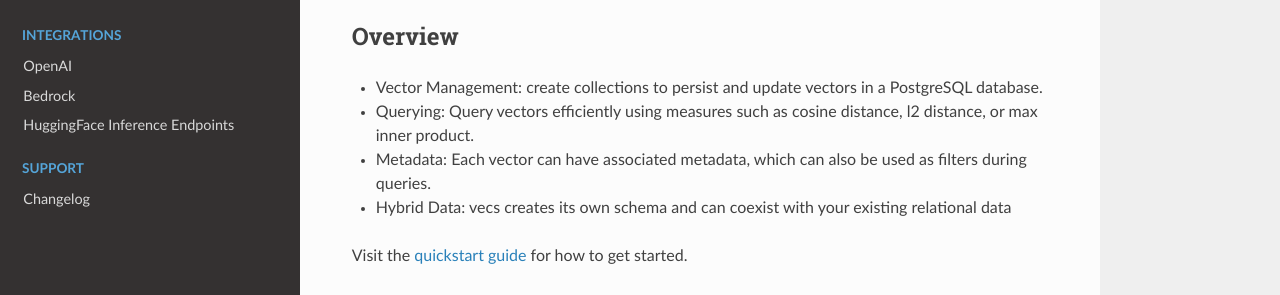
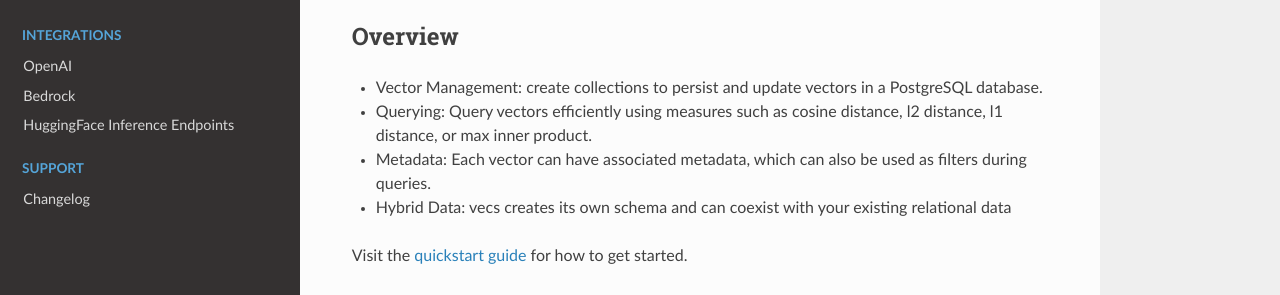
Before and after one commit to supabase/vecs, an MkDocs documentation site: the page built from docs/index.md, in a window 1280 px wide and 900 px high. Shown: the part 454-749 px from the top of the window. Built offline with MkDocs 1.6.1, drawn with Linux system fonts in a browser that asks for light colours; nearby versions of some CDN libraries.

Commit message:
update docs with l1

```diff
--- a/docs/index.md
+++ b/docs/index.md
@@ -30,7 +30,7 @@ Vecs is a Python client library for managing and querying vector stores in Postg
 ## Overview
 
 - Vector Management: create collections to persist and update vectors in a PostgreSQL database.
-- Querying: Query vectors efficiently using measures such as cosine distance, l2 distance, or max inner product.
+- Querying: Query vectors efficiently using measures such as cosine distance, l2 distance, l1 distance, or max inner product.
 - Metadata: Each vector can have associated metadata, which can also be used as filters during queries.
 - Hybrid Data: vecs creates its own schema and can coexist with your existing relational data
 
```
Also changed, not shown: docs/api.md (+1 -0 lines), docs/concepts_indexes.md (+1 -0 lines).
